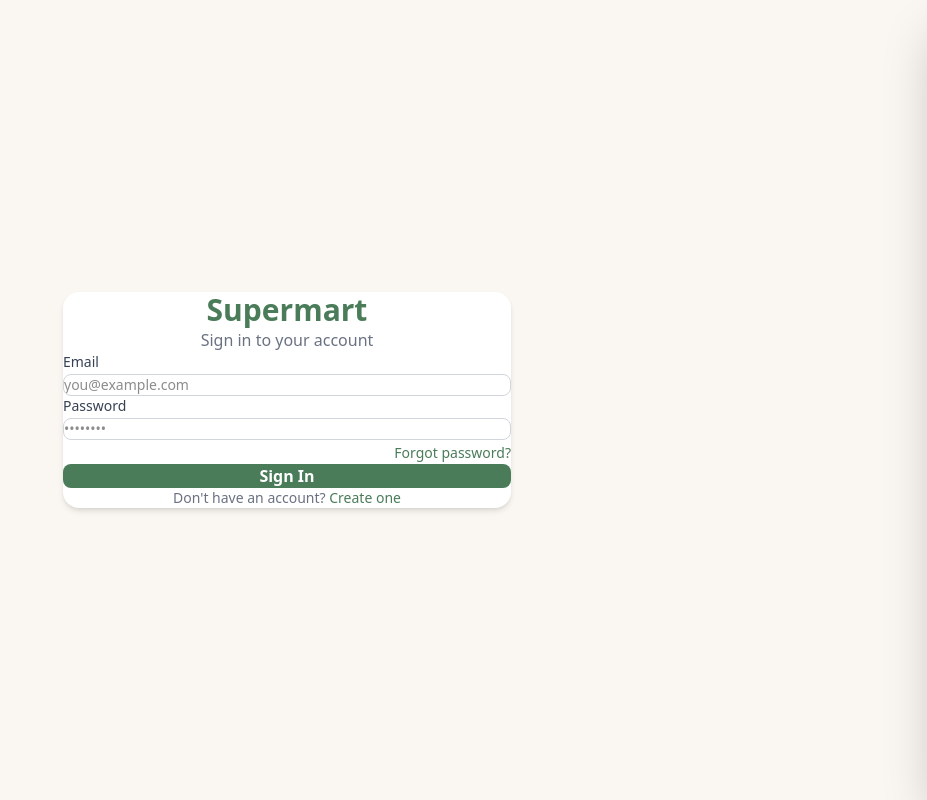
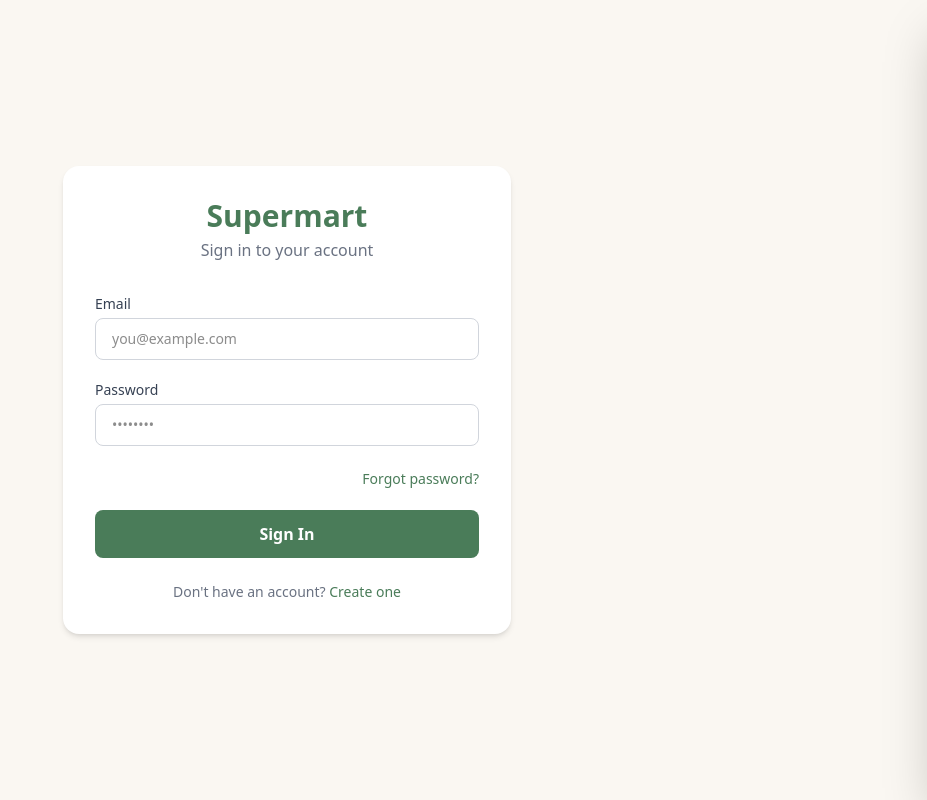
Before and after one commit to Modeste74/Supermart_web_app, a React (Vite) app in the folder supermart_frontend/: page /login in a window 1280 px wide. Shown: the whole page, without its empty margins (353-1280 px from the left). Built offline with nearby package versions, Linux system fonts and the light colour scheme; no server answers.

Commit message:
fix(css): wrap global CSS reset in @layer base so Tailwind utilities win the cascade

```diff
--- a/supermart_frontend/src/index.css
+++ b/supermart_frontend/src/index.css
@@ -9,10 +9,12 @@
   --color-cream-dark: #f0ebe0;
 }
 
-* {
-  box-sizing: border-box;
-  margin: 0;
-  padding: 0;
+@layer base {
+  * {
+    box-sizing: border-box;
+    margin: 0;
+    padding: 0px;
+  }
 }
 
 body {
--- a/supermart_frontend/src/pages/storefront/OrdersPage.jsx
+++ b/supermart_frontend/src/pages/storefront/OrdersPage.jsx
@@ -38,7 +38,7 @@
     <div className="min-h-screen bg-cream">
       <Navbar />
 
-      <main className="max-w-3xl mx-auto px-4 py-8">
+      <main className="max-w-3xl mx-auto px-4 sm:px-6 py-10">
         <h1 className="text-2xl font-bold text-gray-800 mb-6">My Orders</h1>
 
         {isLoading ? (
@@ -56,7 +56,7 @@
             </Link>
           </div>
         ) : (
-          <div className="space-y-3">
+          <div className="flex flex-col gap-3">
             {orders.map((order) => (
               <Link
                 key={order.id}
```
